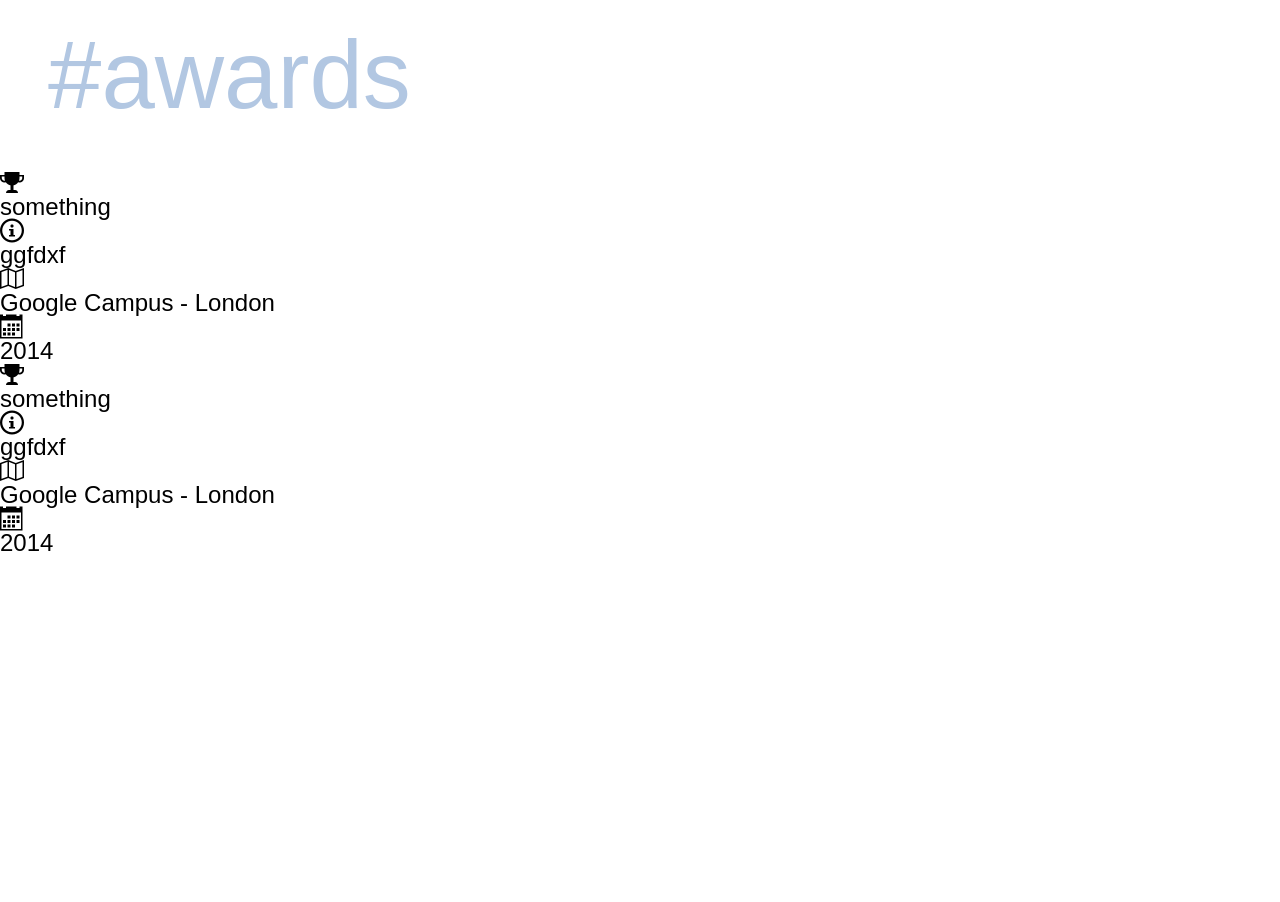
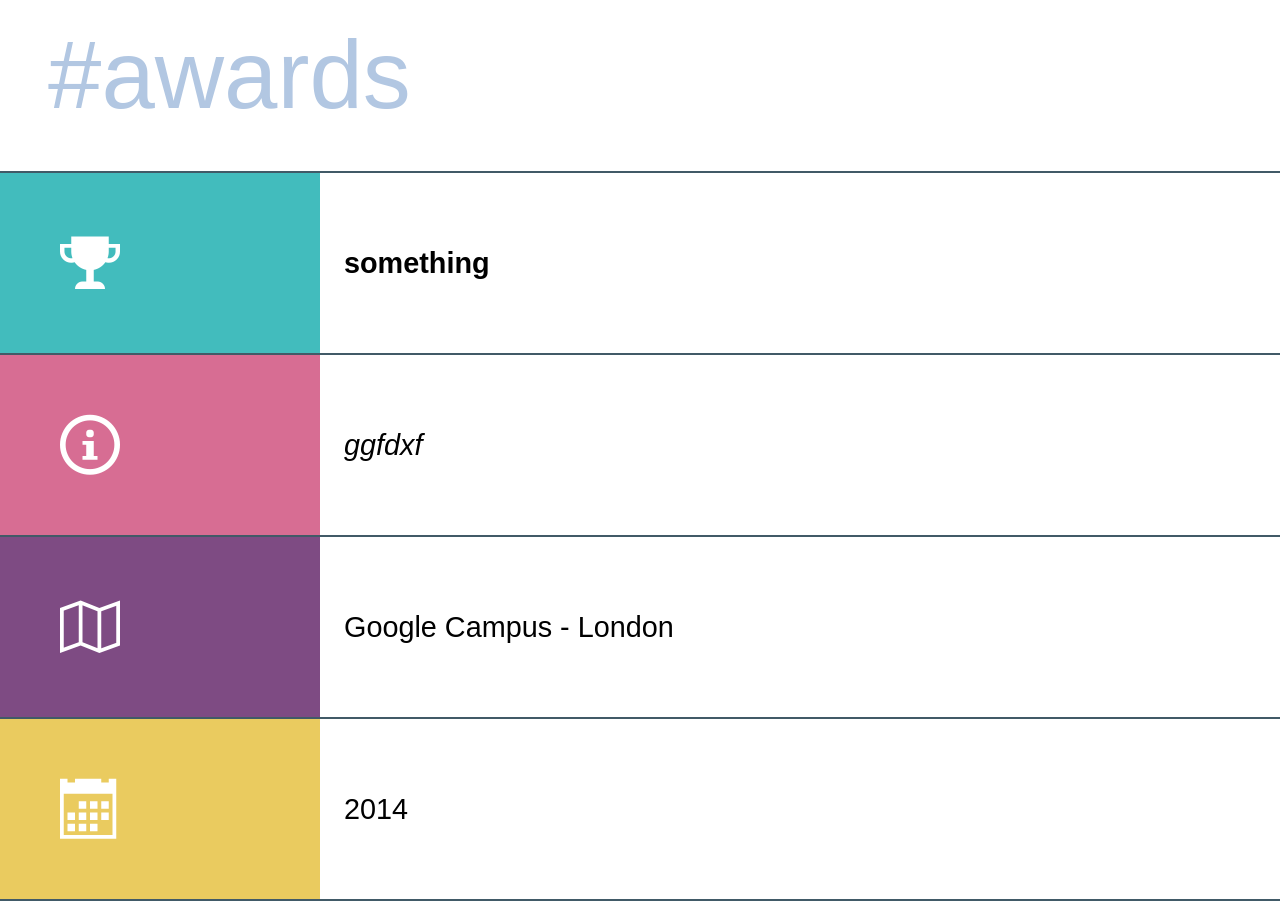
Before and after one commit to marcelaanton/my-cv, a website: page src/index.pug in a window 1280 px wide. Shown: the part 2583-3485 px from the top of the page. Before the commit the page ends 3139 px from the top, so only its background shows below. Drawn offline with nearby package versions, Linux system fonts and the light colour scheme; files that its build step writes are made by us from their sources; files whose address does not match are found by name; a web font is replaced by a local one.

Commit message:
style the awards section

```diff
--- a/src/_component/award/award.pug
+++ b/src/_component/award/award.pug
@@ -16,10 +16,10 @@
 .award
   .award__header=awardHeader
   each award in awardList
-    .award_card
+    .award__card
       .award__icon
         span.my-cv__icon--trophy
-      .award__icon=award.title
+      .award__title=award.title
 
       .award__icon
         span.my-cv__icon--info
--- a/src/_component/award/award.scss
+++ b/src/_component/award/award.scss
@@ -2,3 +2,50 @@
   color: $color-periwinkle-gray;
   @extend %header;
 }
+.award__title{
+  font-weight: bold;
+}
+
+.award__card{
+  margin-bottom: 1rem;
+  font-size: 1.2rem;
+  line-height: 1.5rem;
+  border-bottom: 0.1rem solid $color-fiord;
+  display: flex;
+  flex-wrap: wrap;
+
+    &>div{
+    border-top: 0.1rem solid $color-fiord;
+
+  }
+
+
+  .award__icon{
+    width: 25%;
+    font-size: 2.5rem;
+    padding: 2.5rem;
+    color: $color-white;
+  }
+  &>div:nth-child(even) {
+    width: 75%;
+    padding: 0 1rem;
+    display:flex;
+    align-items:center;
+  }
+  &>div:nth-child(1) {
+   background-color:$color-pelarous;
+  }
+  &>div:nth-child(3) {
+   background-color:$color-charm;
+  }
+  &>div:nth-child(4) {
+   font-style: italic;
+  }
+  &>div:nth-child(5) {
+   background-color:$color-affair;
+  }
+  &>div:nth-child(7) {
+   background-color:$color-confetti;
+  }
+
+}
--- a/src/_component/config/colour.scss
+++ b/src/_component/config/colour.scss
@@ -2,4 +2,9 @@ $color-periwinkle-gray:#b2c7e2;
 $color-white:#fff;
 $color-gumbo:#7ea1a6;
 $color-terracotta:#e97568;
-$color-geraldine:#fb9e91
+$color-geraldine:#fb9e91;
+$color-fiord:#415a67;
+$color-pelarous:#42bcbd;
+$color-charm: #d76d93;
+$color-affair: #7e4b83;
+$color-confetti: #eacb5f;
```
Also changed, not shown: 1 other file.
